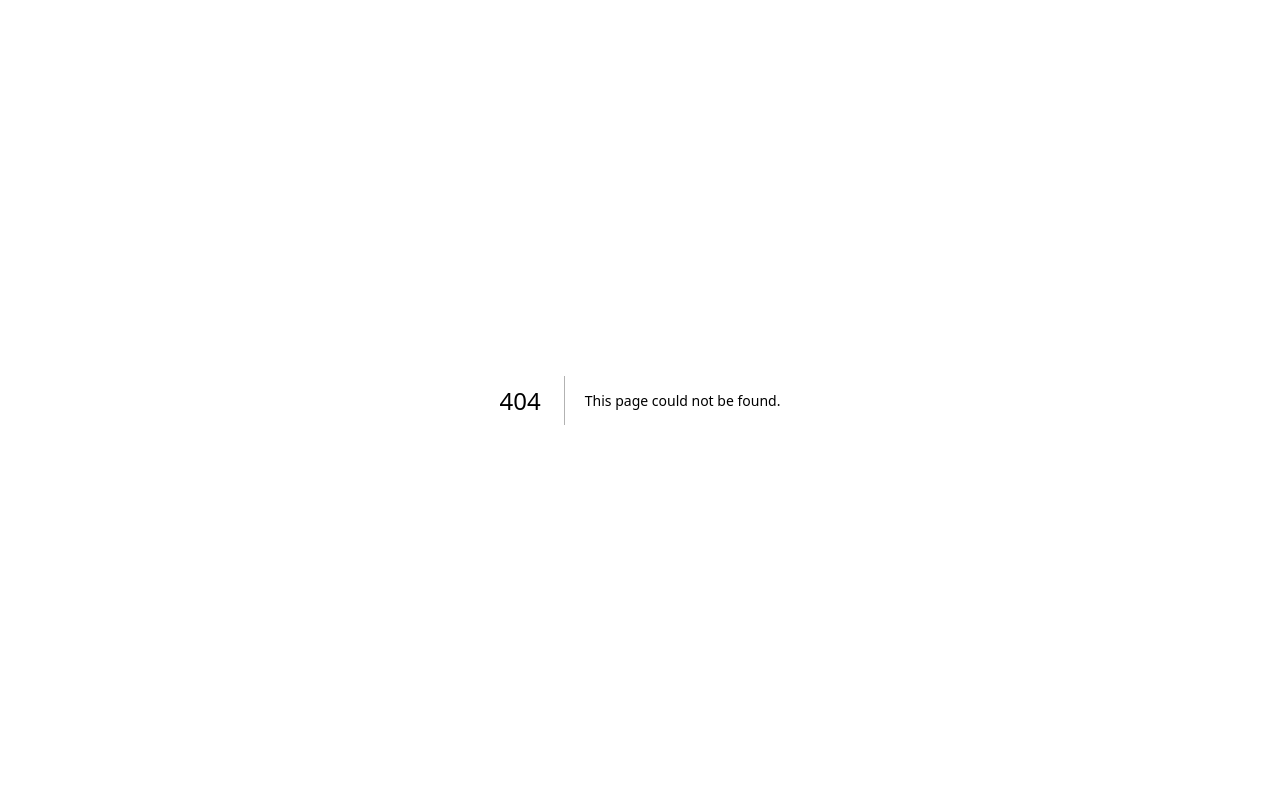
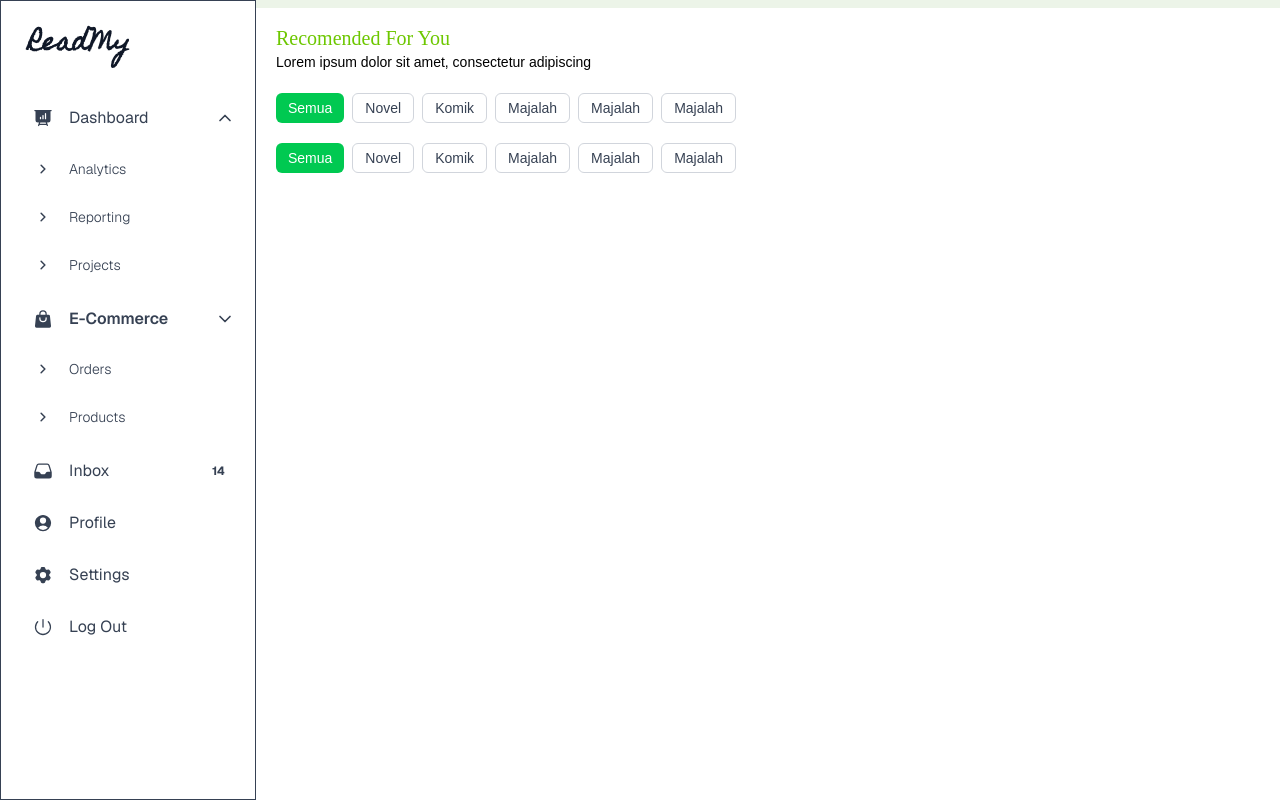
Before and after one commit to RamliWane/ReadMy-Library, a Next.js app: page /detail in a window 1280 px wide. Before the commit this address had no page. Built offline with nearby package versions, Linux system fonts and the light colour scheme; a web font is replaced by a local one.

Commit message:
new component FilterBook and new Page Detail

```diff
--- a/src/app/components/BookCard.jsx
+++ b/src/app/components/BookCard.jsx
@@ -2,6 +2,8 @@ import React from "react";
 
 export default function BookCard(){
     return(
+        <section>
+            <a href="/detail">
                 <div className="relative flex flex-col max-w-xl items-center">
                                         <img className="w-45 rounded-lg" src="./atomic-habbits-book.png" alt="Atomic Habits" />
                                         <div className="absolute bottom-0 left-0 w-full h-20 bg-gradient-to-t from-black/70 to-transparent"></div>
@@ -21,5 +23,7 @@ export default function BookCard(){
                                             Abiel Yusuf
                                         </p>
                                     </div>
+            </a>
+        </section>
     )
 }
--- /dev/null
+++ b/src/app/components/FilterBook.jsx
@@ -0,0 +1,24 @@
+export default function FilterBook() {
+    return (
+        <div className="flex gap-2 pt-5 pr-2">
+            <button className="px-3 py-1 bg-green-500 text-white text-sm rounded-md hover:bg-green-600 transition-colors">
+                Semua
+            </button>
+            <button className="px-3 py-1 bg-white text-gray-700 text-sm rounded-md border border-gray-300 hover:bg-gray-50 transition-colors">
+                Novel
+            </button>
+            <button className="px-3 py-1 bg-white text-gray-700 text-sm rounded-md border border-gray-300 hover:bg-gray-50 transition-colors">
+                Komik
+            </button>
+            <button className="px-3 py-1 bg-white text-gray-700 text-sm rounded-md border border-gray-300 hover:bg-gray-50 transition-colors">
+                Majalah
+            </button>
+            <button className="px-3 py-1 bg-white text-gray-700 text-sm rounded-md border border-gray-300 hover:bg-gray-50 transition-colors">
+                Majalah
+            </button>
+            <button className="px-3 py-1 bg-white text-gray-700 text-sm rounded-md border border-gray-300 hover:bg-gray-50 transition-colors">
+                Majalah
+            </button>
+        </div>
+    )
+}
--- a/src/app/components/HomeFooter.jsx
+++ b/src/app/components/HomeFooter.jsx
@@ -1,12 +1,12 @@
 export default function HomeFooter() {
     return (
         <section>
-            <div className="flex bg-[#ECF4E8] h-25 rounded-xl m-10 gap-5 flex-col flex-wrap justify-center items-center">
+            <div className="flex border bg-[#ECF4E8] h-25 rounded-xl m-10 gap-5 flex-col flex-wrap justify-center items-center">
                 <div className="flex text-black gap-5" style={{ fontFamily: "'Hanken Grotesk', sans-serif" }}>
-                    <h1>FAQ</h1>
-                    <h1>Kebijakan Privasi</h1>
-                    <h1>Bantuan</h1>
-                    <h1>Tentang Kami</h1>
+                    <h1 className="hover:underline">FAQ</h1>
+                    <h1 className="hover:underline">Kebijakan Privasi</h1>
+                    <h1 className="hover:underline">Bantuan</h1>
+                    <h1 className="hover:underline">Tentang Kami</h1>
                 </div>
                 <div className="flex text-black gap-5 text-sm" style={{ fontFamily: "'Hanken Grotesk', sans-serif" }}>
                     <h1>Copyright © 2022 Dinas Perpustakaan dan Kearsipan Provinsi DKI Jakarta. Seluruh Hak Cipta Dilindungi Undang-Undang.</h1>
--- a/src/app/components/LiterasiAct.jsx
+++ b/src/app/components/LiterasiAct.jsx
@@ -2,8 +2,8 @@ import React from "react";
 import { Mic, Clock, MapPin } from 'lucide-react';
 
 export default function LiterasiAct() {
-    return(
-        <div className="max-w-xs ml-5 mt-5 mb-10 bg-white rounded-lg shadow-lg overflow-hidden">
+    return (
+        <div className="max-w-[300px] justify-center items-center m-2 mt-5 mb-10 bg-white rounded-lg shadow-lg overflow-hidden">
             <div className="relative h-40 bg-gradient-to-br from-gray-700 to-gray-900">
                 <img
                     src="./aktivitas-literasi.jpeg"
@@ -12,25 +12,24 @@ export default function LiterasiAct() {
                 />
             </div>
             <div className="p-3">
-                                                <h2 className="text-xl font-bold text-gray-900 mb-6 leading-tight">
+                <h2 className="text-[16px] font-bold text-gray-900 mb-3 leading-tight">
                     Sosialisasi Dan Workshop Taman Bacaan
                 </h2>
 
-                                                <div className="space-y-4">
+                <div className="space-y-3">
                     <div className="flex items-center gap-1">
                         <div className="flex-shrink-0">
                             <Mic className="w-5 h-5 text-gray-600" />
                         </div>
-                                                        <span className="text-gray-700 text-sm">
+                        <span className="text-gray-700 text-[14px]">
                             Dr. Abiel Yusuf, M.Pd
                         </span>
                     </div>
-
                     <div className="flex items-center gap-1">
                         <div className="flex-shrink-0">
                             <Clock className="w-5 h-5 text-gray-600" />
                         </div>
-                                                        <span className="text-gray-700 text-sm">
+                        <span className="text-gray-700 text-[14px]">
                             22 November 2025, 09:00 - 16:00 WIB
                         </span>
                     </div>
@@ -39,7 +38,7 @@ export default function LiterasiAct() {
                         <div className="flex-shrink-0">
                             <MapPin className="w-5 h-5 text-gray-600" />
                         </div>
-                                                        <span className="text-gray-700 text-sm">
+                        <span className="text-gray-700 text-[14px]">
                             Pusat Dokumentasi Sastra HB Jassin
                         </span>
                     </div>
--- a/src/app/components/RightBar.jsx
+++ b/src/app/components/RightBar.jsx
@@ -11,11 +11,11 @@ export default function AuthorSidebar() {
 
   return (
     <div className="sticky top-0 h-screen flex w-full max-w-[18rem] flex-col bg-white p-3 text-gray-700 border">
-      <div className="p-6 pb-4">
+      <div className="p-1 pb-4">
         <h2 className="text-2xl font-bold text-gray-800">Author</h2>
       </div>
 
-      <div className="px-6 pb-4">
+      <div className="px-6 pb-2">
         <div className="flex items-center gap-2 mb-4">
           <Users className="w-5 h-5 text-green-600" />
           <span className="text-sm font-bold text-gray-800">Popular Authors</span>
--- /dev/null
+++ b/src/app/detail/page.jsx
@@ -0,0 +1,39 @@
+import FilterBook from "../components/FilterBook";
+import Sidebar from "../components/Sidebar";
+
+export default function detail (){
+    return(
+        <section>
+            <div className="flex bg-[#ECF4E8]">
+                <Sidebar />
+                <div className="bg-white mt-2 w-full h-auto">
+                    <section>
+                        <div className="flex flex-col flex-wrap">
+                            <div className="flex flex-col text-start ml-5 mt-4">
+                                <h1
+                                    className="text-xl lg:text-xl text-black"
+                                    style={{ fontFamily: "'Happy Monkey', cursive" }}
+                                >
+                                    <span className="text-[#6DC700]">Recomended For You</span>
+                                </h1>
+
+                                <p
+                                    className="text-[14px] text-black"
+                                    style={{ fontFamily: "'Hanken Grotesk', sans-serif" }}
+                                >
+                                Lorem ipsum dolor sit amet, consectetur adipiscing
+                                </p>
+                            </div>
+                            <div className="pl-5">
+                            <FilterBook />
+                            </div>
+                            <div className="pl-5">
+                            <FilterBook />
+                            </div>
+                        </div>
+                    </section>
+                </div>
+            </div>
+        </section>
+    )
+}
--- a/src/app/home/page.jsx
+++ b/src/app/home/page.jsx
@@ -1,4 +1,5 @@
 import BookCard from "../components/BookCard";
+import FilterBook from "../components/FilterBook";
 import HomeFooter from "../components/HomeFooter";
 import LiterasiAct from "../components/LiterasiAct";
 import RightBar from "../components/RightBar";
@@ -16,6 +17,7 @@ export default function Home() {
                 />
                 <div className="bg-white mt-2 w-full h-auto">
                     <section>
+                        <div className="flex justify-between flex-wrap">
                             <div className="flex flex-col text-start ml-5 mt-4">
                                 <h1
                                     className="text-xl lg:text-xl text-black"
@@ -30,6 +32,10 @@ export default function Home() {
                                 >
                                     Lorem ipsum dolor sit amet, consectetur adipiscing
                                 </p>
+                            </div>
+                            <div>
+                                <FilterBook />
+                            </div>
                         </div>
 
                         <div className="flex flex-wrap items-center justify-center gap-2 mt-5">
@@ -53,7 +59,7 @@ export default function Home() {
                                 Lorem ipsum dolor sit amet, consectetur adipiscing
                             </p>
                         </div>
-                        <div className="flex">
+                        <div className="flex flex-wrap">
                             <LiterasiAct />
                             <LiterasiAct />
                             <LiterasiAct />
@@ -73,7 +79,7 @@ export default function Home() {
                                 Lorem ipsum dolor sit amet, consectetur adipiscing
                             </p>
                         </div>
-                        <div className="flex">
+                        <div className="flex flex-wrap">
                             <LiterasiAct />
                             <LiterasiAct />
                             <LiterasiAct />
```
Lines whose indentation alone changed are shown as unchanged.
